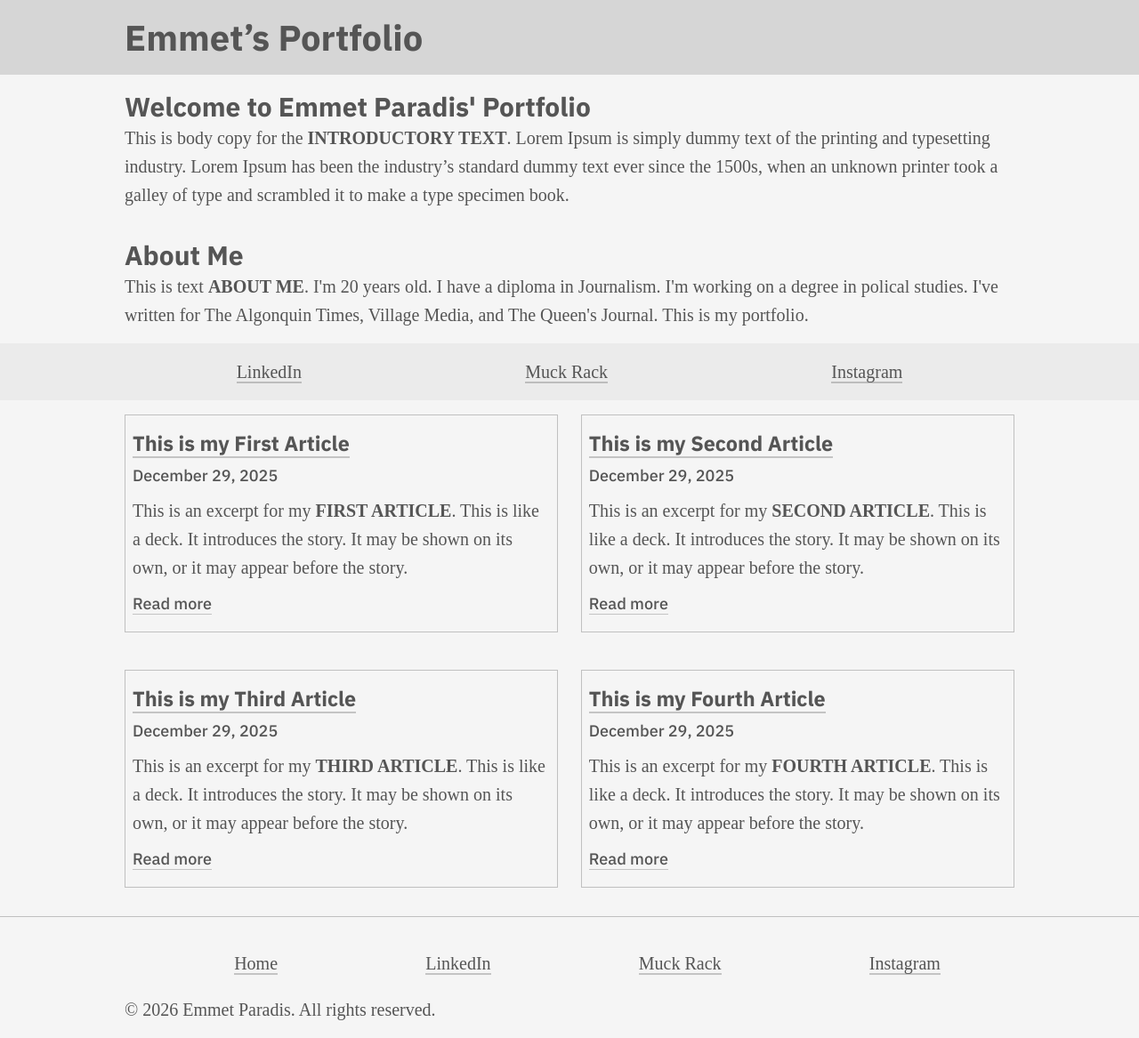
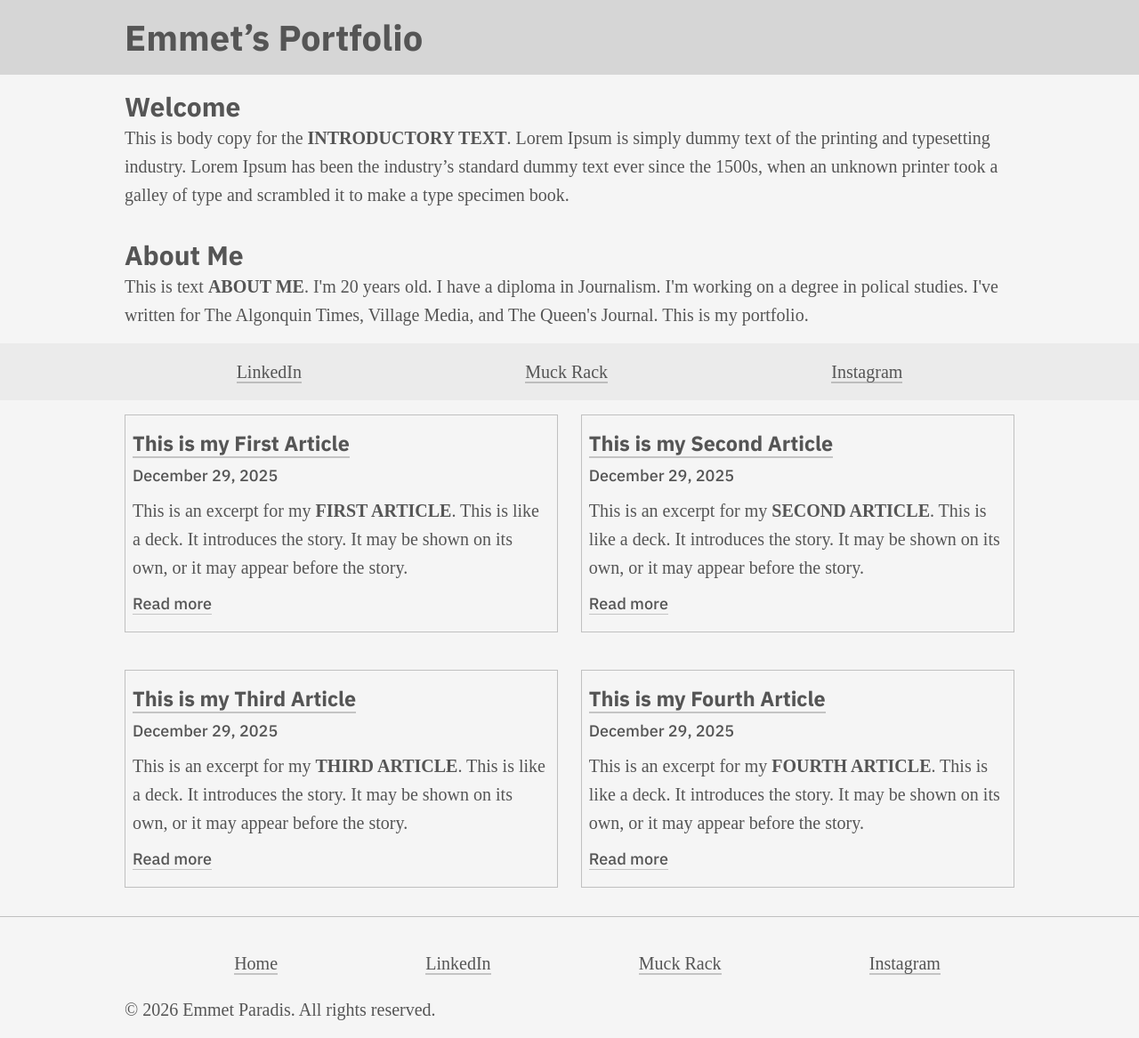
Before and after one commit to AlainParadis/emmet, a Jekyll site: the page built from index.markdown, in a window 1280 px wide. Shown: the whole page at 89% size. Built offline with Jekyll 4.4.1, drawn with Linux system fonts in a browser that asks for light colours; some web fonts are replaced.

Commit message:
small text edit

```diff
--- a/_data/sitewide.yml
+++ b/_data/sitewide.yml
@@ -5,7 +5,7 @@ muckrack: "https://muckrack.com/"
 instagram: "https://www.instagram.com/emmet_paradis/"
 about-me: >-
   This is text <strong>ABOUT ME</strong>. I'm 20 years old. I have a diploma in Journalism. I'm working on a degree in polical studies. I've written for The Algonquin Times, Village Media, and The Queen's Journal. This is my portfolio.
-intro-heading: "Welcome to Emmet Paradis' Portfolio"
+intro-heading: "Welcome"
 intro-content: >-
   This is body copy for the <strong>INTRODUCTORY TEXT</strong>. Lorem Ipsum is simply dummy text of the printing and typesetting industry. Lorem Ipsum has been the industry’s standard dummy text ever since the 1500s, when an unknown printer took a galley of type and scrambled it to make a type specimen book.
 clients:
```
